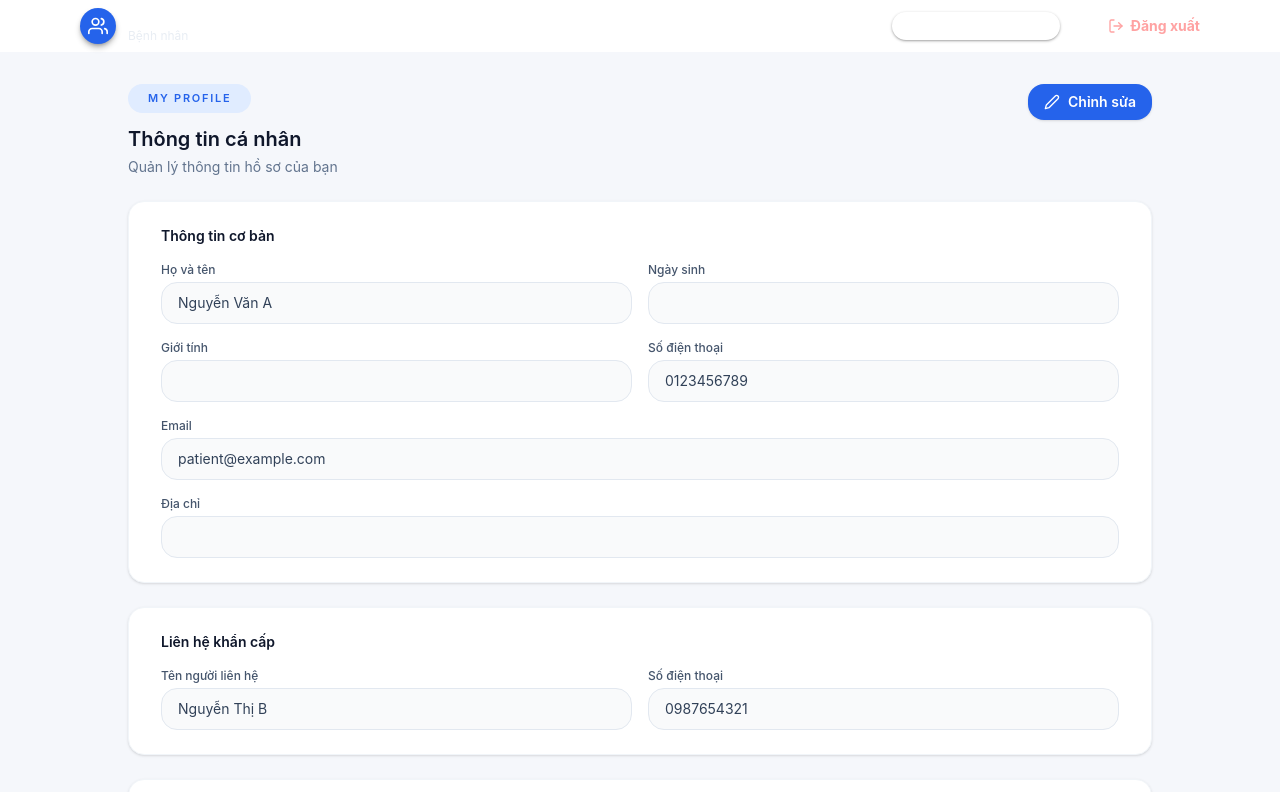
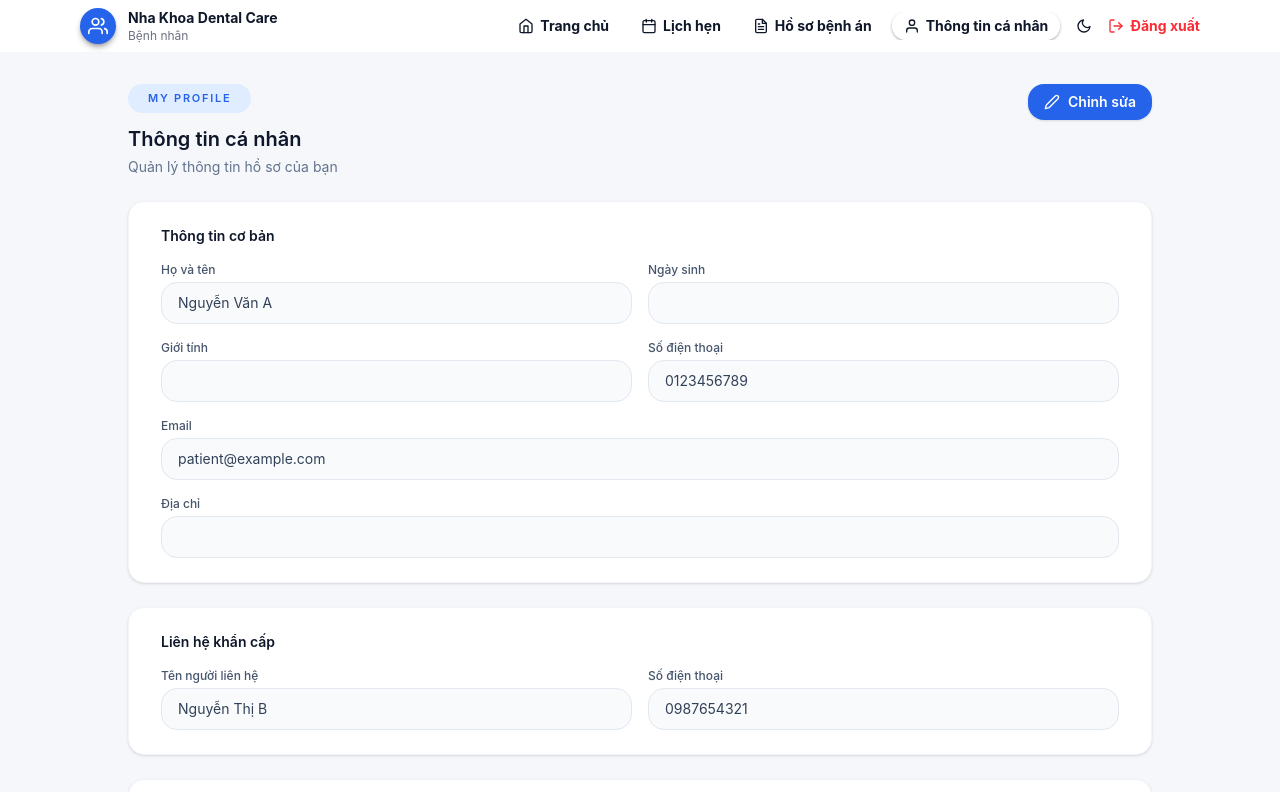
Before and after one commit to julynguyen247/se100, a React (Vite) app: page /patient/profile in a window 1280 px wide. Shown: the top 792 px of the page. Built offline with nearby package versions, Linux system fonts and the light colour scheme; no server answers.

Commit message:
fix respon

```diff
--- a/src/components/layout/app.header.tsx
+++ b/src/components/layout/app.header.tsx
@@ -62,6 +62,9 @@ const Header: React.FC = () => {
     console.log("logout");
   };
 
+  // Kiểm tra xem có đang ở trang home với video không (chỉ /)
+  const isHomePage = location.pathname === "/";
+
   return (
     <header className="relative z-[100] w-full   ">
       <div className="max-w-6xl mx-auto px-4 py-2 flex items-center justify-between">
@@ -71,15 +74,15 @@ const Header: React.FC = () => {
             <FiUsers className="w-5 h-5" />
           </div>
           <div className="leading-tight">
-            <p className="text-sm font-bold text-white">
+            <p className={`text-sm font-bold ${isHomePage ? "text-white" : "text-[#0f172a]"}`}>
               Nha Khoa Dental Care
             </p>
-            <p className="text-xs text-slate-200/80">Bệnh nhân</p>
+            <p className={`text-xs ${isHomePage ? "text-slate-200/80" : "text-[#6b7280]"}`}>Bệnh nhân</p>
           </div>
         </div>
 
         {/* Nav bên phải */}
-        <div className="flex items-center gap-2 text-xs sm:text-sm text-white font-bold">
+        <div className="flex items-center gap-1 sm:gap-2 text-xs sm:text-sm font-bold overflow-x-auto">
           {TABS.map((tab) => {
             const Icon = tab.icon;
             const active = isActive(tab);
@@ -88,14 +91,18 @@ const Header: React.FC = () => {
                 key={tab.id}
                 type="button"
                 onClick={() => handleTabClick(tab)}
-                className={`inline-flex items-center gap-1.5 rounded-full px-3 py-1 transition ${
+                className={`inline-flex items-center gap-1 sm:gap-1.5 rounded-full px-2 sm:px-3 py-1 transition flex-shrink-0 ${
                   active
-                    ? "bg-white/25 text-white shadow-sm shadow-black/30"
-                    : "text-white/75 hover:bg-white/10"
+                    ? isHomePage
+                      ? "bg-white/25 !text-white shadow-sm shadow-black/30"
+                      : "bg-white/90 text-[#0f172a] shadow-sm shadow-black/30"
+                    : isHomePage
+                    ? "!text-white hover:bg-white/10"
+                    : "text-[#0f172a] hover:bg-white/10"
                 }`}
               >
-                <Icon className="w-4 h-4" />
-                <span>{tab.label}</span>
+                <Icon className={`w-4 h-4 ${isHomePage ? "!text-white" : ""}`} />
+                <span className={`hidden sm:inline ${isHomePage ? "!text-white" : ""}`}>{tab.label}</span>
               </button>
             );
           })}
@@ -103,19 +110,19 @@ const Header: React.FC = () => {
           {/* Dark mode (dummy) */}
           <button
             type="button"
-            className="ml-1 p-1 rounded-full text-white/80 hover:bg-white/10"
+            className={`ml-1 p-1 rounded-full hover:bg-white/10 flex-shrink-0 ${isHomePage ? "!text-white" : "text-[#0f172a]"}`}
           >
-            <FiMoon className="w-4 h-4" />
+            <FiMoon className={`w-4 h-4 ${isHomePage ? "!text-white" : ""}`} />
           </button>
 
           {/* Đăng xuất */}
           <button
             type="button"
             onClick={handleLogout}
-            className="ml-1 inline-flex items-center gap-1.5 text-red-300 hover:text-red-200"
+            className="ml-1 inline-flex items-center gap-1 sm:gap-1.5 text-red-500 hover:text-red-600 flex-shrink-0"
           >
             <FiLogOut className="w-4 h-4" />
-            <span>Đăng xuất</span>
+            <span className="hidden sm:inline">Đăng xuất</span>
           </button>
         </div>
       </div>
--- a/src/pages/patient/home.tsx
+++ b/src/pages/patient/home.tsx
@@ -27,13 +27,13 @@ interface HeroProps {
 
 const HeroSection: React.FC<HeroProps> = () => {
   return (
-    <section className="relative -mt-16 min-h-screen w-full py-16 pb-24 font-['Inter','Segoe_UI',system-ui,-apple-system,BlinkMacSystemFont,sans-serif] overflow-hidden">
-      <video autoPlay loop muted playsInline className="back-video" style={{filter: "brightness(0.8)"}}>
+    <section className="relative -mt-16 min-h-screen w-full pb-24 font-['Inter','Segoe_UI',system-ui,-apple-system,BlinkMacSystemFont,sans-serif] overflow-hidden">
+      <video autoPlay loop muted playsInline className="back-video" style={{filter: "brightness(0.8)", top: "-4rem", left: 0, right: 0, width: "100%", height: "calc(100vh + 4rem)", minHeight: "calc(100% + 4rem)", objectFit: "cover"}}>
         <source src={previewVideo} type="video/mp4" />
       </video>
       <div className="absolute inset-0 bg-[radial-gradient(circle_at_top_right,rgba(37,99,235,0.12),transparent_60%)] opacity-60 pointer-events-none" aria-hidden />
 
-      <div className="w-[min(1200px,100%)] mx-auto px-4 relative z-10 flex flex-col-reverse gap-10 lg:flex-row-reverse lg:items-center lg:justify-between lg:gap-12">
+      <div className="w-[min(1200px,100%)] mx-auto px-4 pt-16 relative z-10 flex flex-col-reverse gap-10 lg:flex-row-reverse lg:items-center lg:justify-between lg:gap-12">
         <div className="peer w-full flex justify-center lg:justify-end">
           {/* <div className="group w-[min(80vw,450px)] aspect-square rounded-full bg-[#2563eb] relative overflow-hidden shadow-2xl transition-transform duration-700 group-hover:scale-105">
             <img
@@ -695,9 +695,49 @@ const HeroCarouselSection: React.FC = () => {
         </div>
       </div>
     </section>
+
   );
 };
 
+
+// --- NEWSLETTER SECTION COMPONENT ---
+const NewsletterSection: React.FC = () => {
+  return (
+    <section className="w-full bg-[#F2F9FF] py-16 px-4 md:px-8 relative overflow-hidden font-['Inter','Segoe_UI',system-ui,-apple-system,BlinkMacSystemFont,sans-serif]">
+      <div
+        className="absolute inset-0 opacity-10 pointer-events-none bg-[url('https://www.svgrepo.com/show/305809/tooth.svg')] bg-repeat space w-full h-full"
+        style={{ backgroundSize: '100px' }}
+      ></div>
+
+      <div className="max-w-4xl mx-auto text-center relative z-10">
+        <p className="text-[#6b7280] text-sm font-medium uppercase tracking-[0.1em] mb-2">
+          Our Newsletter
+        </p>
+        <h2 className="text-[clamp(1.875rem,3vw,2.625rem)] font-bold text-[#0f172a] leading-[1.2] mb-8">
+          Sign Up for Our Newsletter to Get the <br className="hidden md:block" />
+          <span className="text-[#2563eb]">Latest News and Exclusive Offers</span>
+        </h2>
+        <div className="flex flex-col sm:flex-row justify-center items-stretch sm:items-center gap-4 max-w-xl mx-auto">
+          <div className="relative flex-grow w-full">
+            <div className="absolute inset-y-0 left-0 pl-4 flex items-center pointer-events-none">
+              <svg className="w-5 h-5 text-[#2563eb]" fill="none" stroke="currentColor" viewBox="0 0 24 24" xmlns="http://www.w3.org/2000/svg">
+                <path strokeLinecap="round" strokeLinejoin="round" strokeWidth="2" d="M3 8l7.89 5.26a2 2 0 002.22 0L21 8M5 19h14a2 2 0 002-2V7a2 2 0 00-2-2H5a2 2 0 00-2 2v10a2 2 0 002 2z"></path>
+              </svg>
+            </div>
+            <input
+              type="email"
+              className="block w-full pl-12 pr-4 py-3.5 bg-white border border-transparent rounded-lg text-[#0f172a] placeholder-[#6b7280] focus:outline-none focus:ring-2 focus:ring-[#2563eb] focus:bg-white shadow-sm transition duration-200"
+              placeholder="Enter Email Address"
+            />
+          </div>
+          <button className="bg-[#2563eb] hover:bg-[#1d4ed8] text-white font-semibold py-3.5 px-8 rounded-lg shadow-md transition duration-200 whitespace-nowrap">
+            Subscribe
+          </button>
+        </div>
+      </div>
+    </section>
+  );
+};
 
 // --- HOME PAGE COMPONENT (Combines all sections) ---
 const HomePage: React.FC = () => {
@@ -710,6 +750,7 @@ const HomePage: React.FC = () => {
       <HowItWorkSection />
       <ContactUsBottomSection />
       <HeroCarouselSection />
+      <NewsletterSection />
     </>
   );
 };
```
Also changed, not shown: 1 other file (tests, documents, lock files or other folders).
